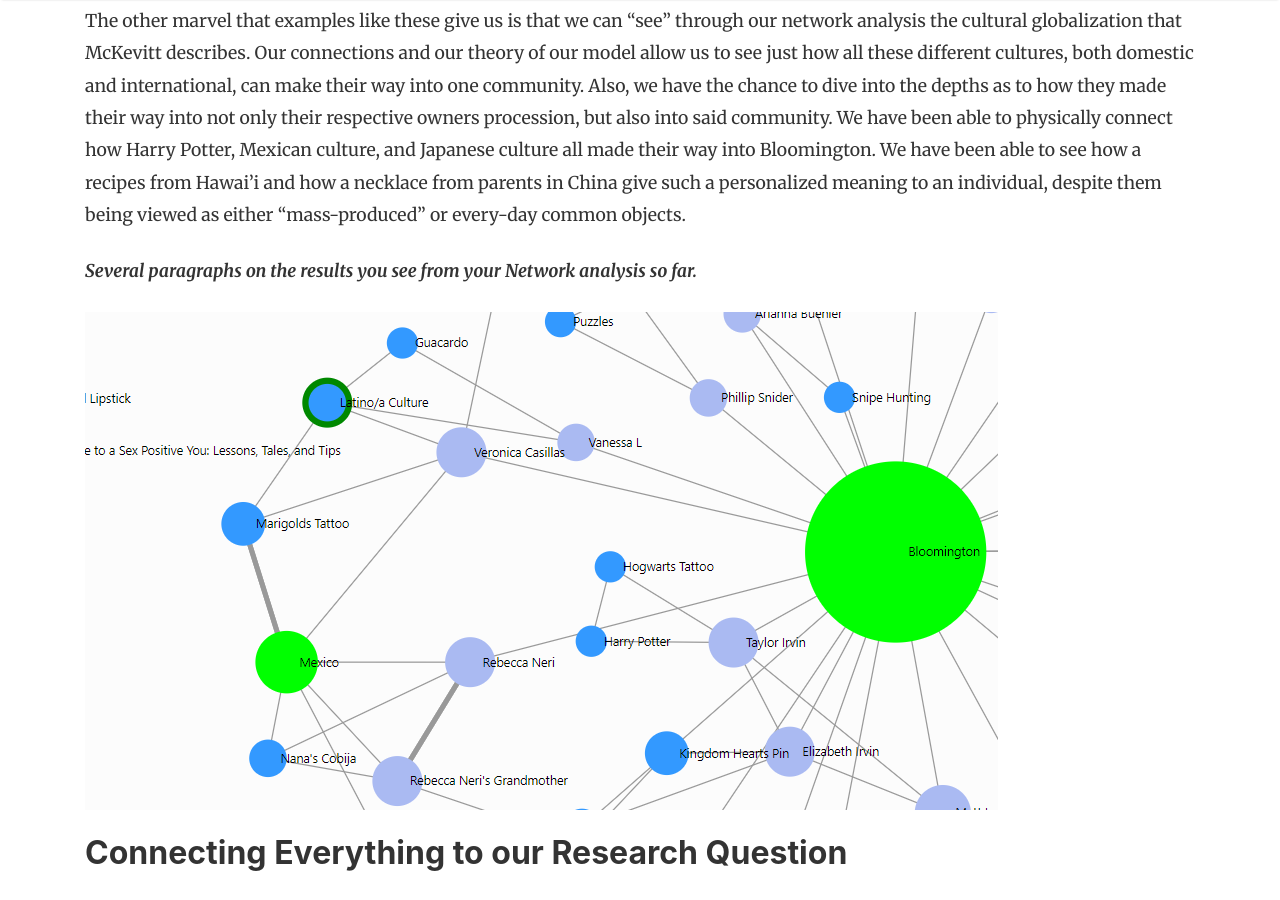
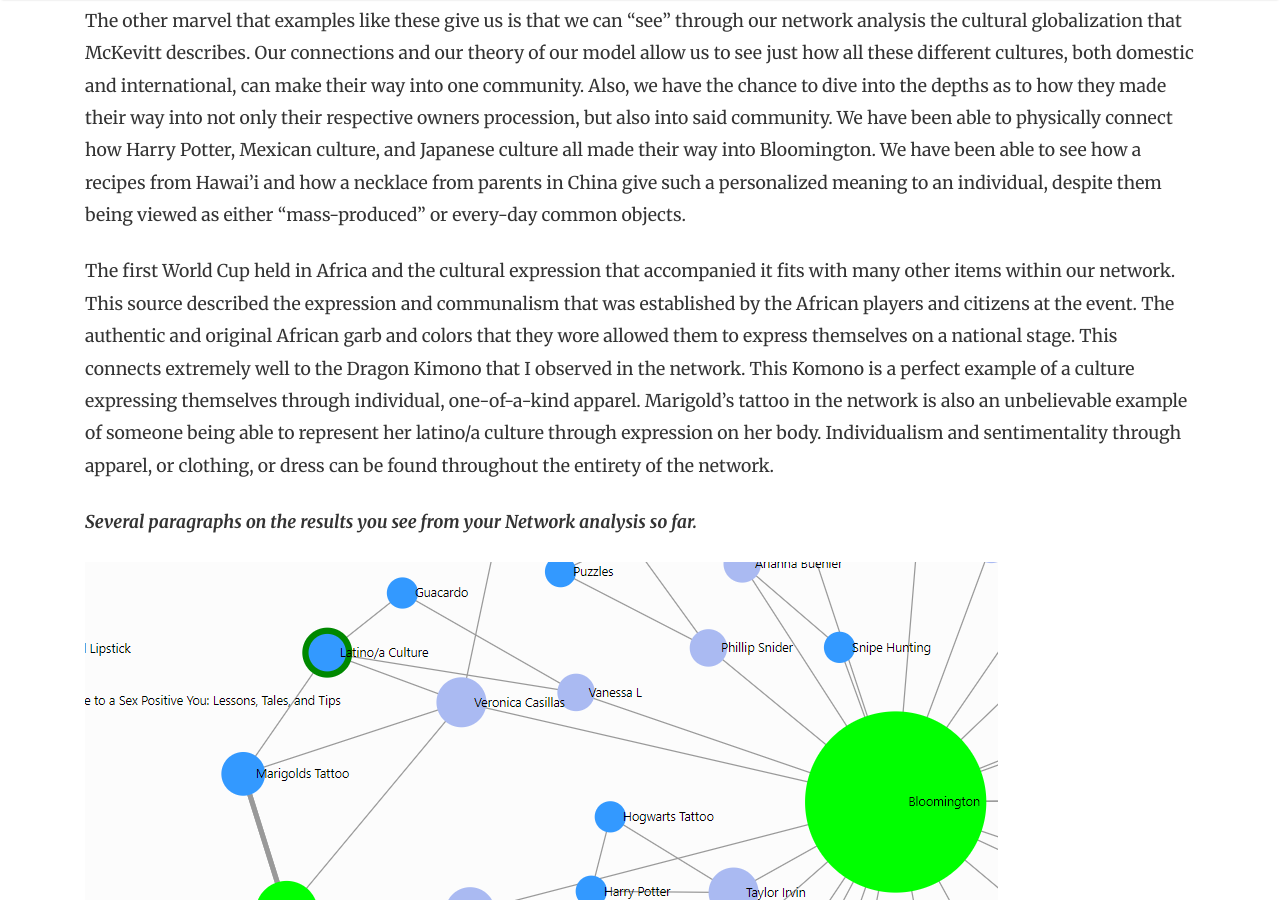
Before and after one commit to H301HistoryHarvest/H301HistoryHarvest, a Jekyll site: the page built from _stories/Networks1.md, in a window 1280 px wide and 900 px high, scrolled down 2904 px. Built offline with Jekyll 4.4.1, drawn with Linux system fonts in a browser that asks for light colours; nearby versions of some CDN libraries; comment, search, counter and statistics services are not loaded.

Commit message:
Update Networks1.md

```diff
--- a/_stories/Networks1.md
+++ b/_stories/Networks1.md
@@ -40,6 +40,8 @@ Using McKevitt's observation of cultural globalization, combined with our networ
 
 The other marvel that examples like these give us is that we can "see" through our network analysis the cultural globalization that McKevitt describes. Our connections and our theory of our model allow us to see just how all these different cultures, both domestic and international, can make their way into one community. Also, we have the chance to dive into the depths as to how they made their way into not only their respective owners procession, but also into said community. We have been able to physically connect how Harry Potter, Mexican culture, and Japanese culture all made their way into Bloomington. We have been able to see how a recipes from Hawai'i and how a necklace from parents in China give such a personalized meaning to an individual, despite them being viewed as either "mass-produced" or every-day common objects.
 
+The first World Cup held in Africa and the cultural expression that accompanied it fits with many other items within our network. This source described the expression and communalism that was established by the African players and citizens at the event.  The authentic and original African garb and colors that they wore allowed them to express themselves on a national stage. This connects extremely well to the Dragon Kimono that I observed in the network. This Komono is a perfect example of a culture expressing themselves through individual, one-of-a-kind apparel. Marigold’s tattoo in the network is also an unbelievable example of someone being able to represent her latino/a culture through expression on her body. Individualism and sentimentality through apparel, or clothing, or dress can be found throughout the entirety of the network.
+
 ***Several paragraphs on the results you see from your Network analysis so far.***
 
 ![A small portion of the network](/H301HistoryHarvest/assets/images/Network_Example.PNG)
```
